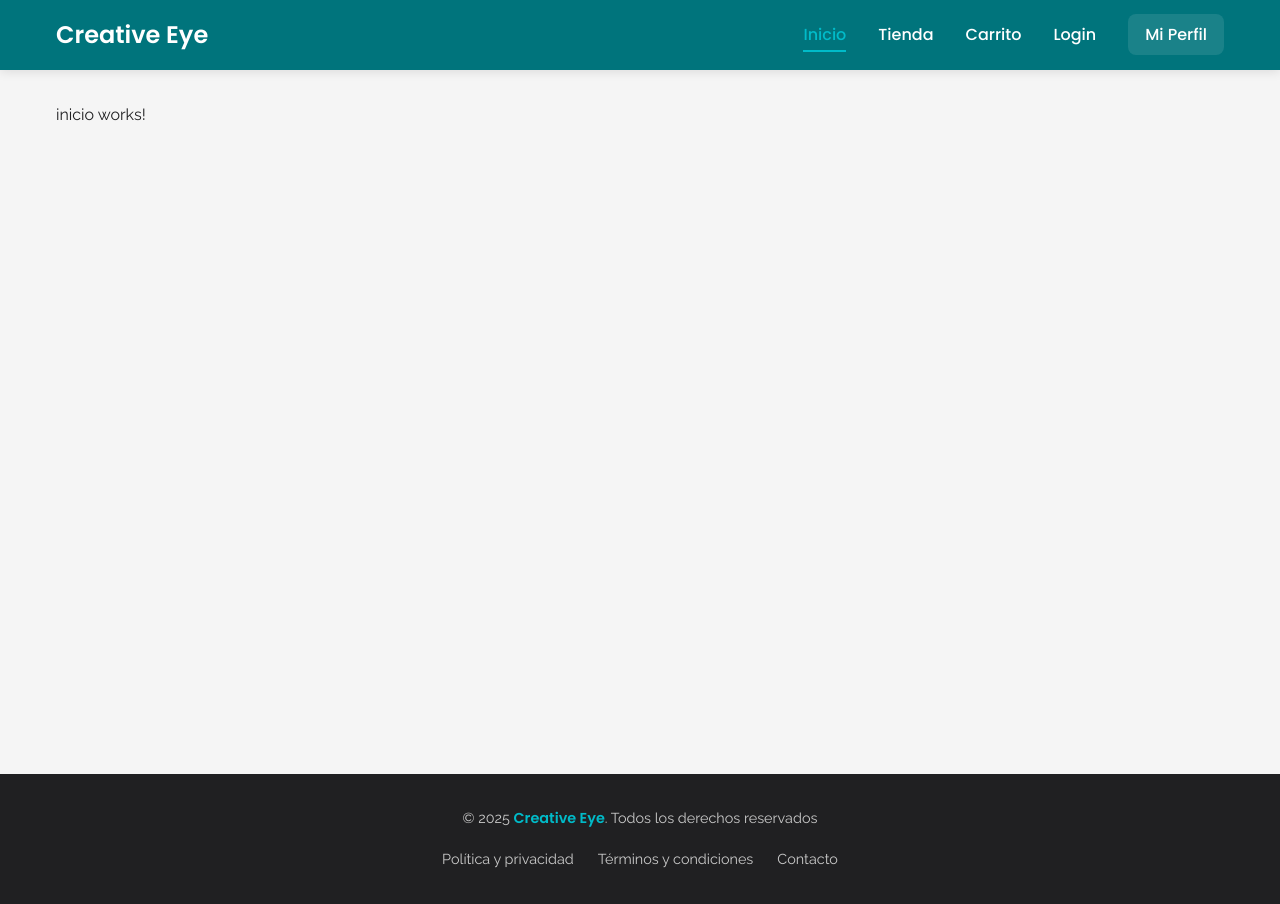
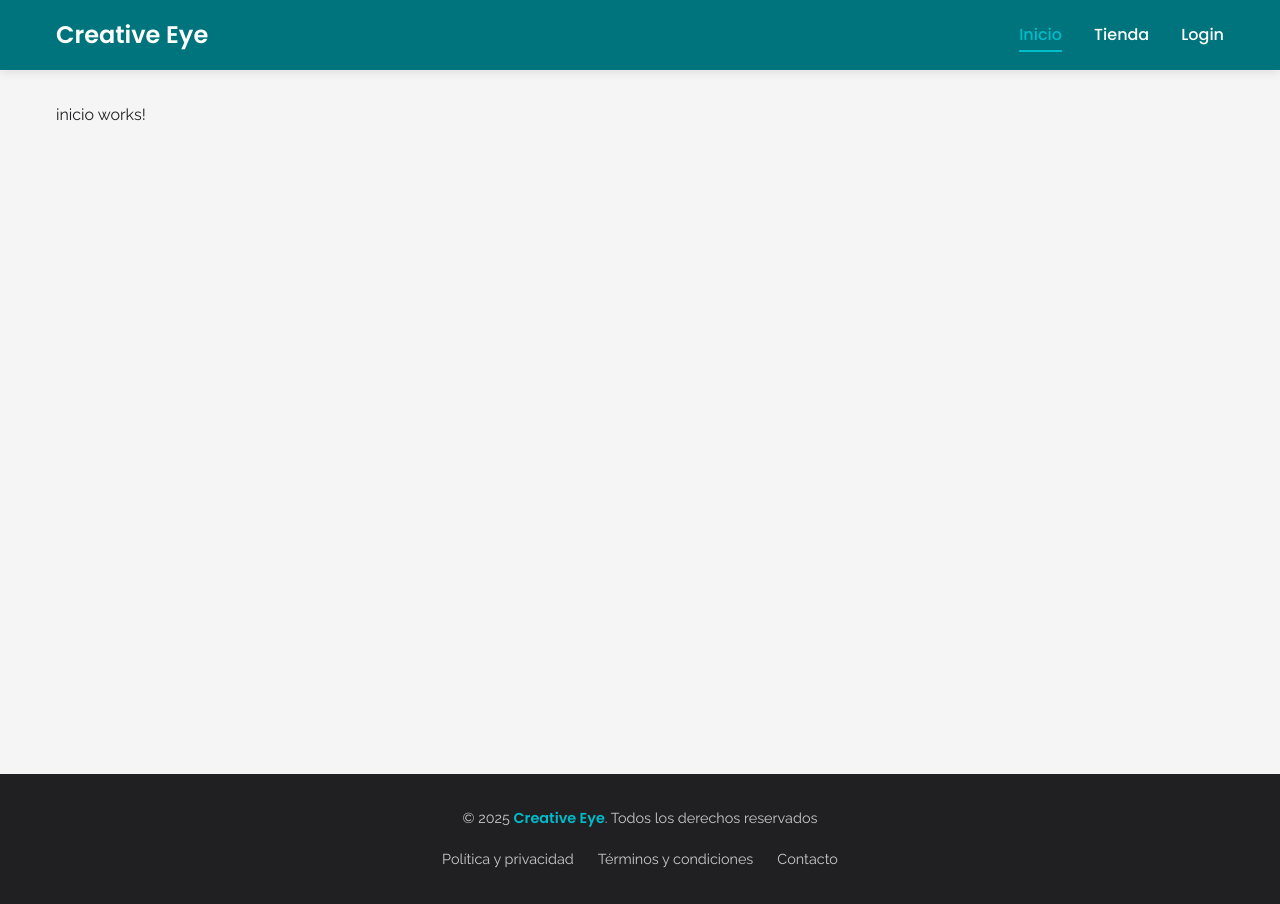
Before and after one commit to bcolomer/creative_eye, an Angular app in the folder frontend/: page / in a window 1280 px wide. Built offline with nearby package versions, Linux system fonts and the light colour scheme.

Commit message:
Fix: Lógica de visibilidad del Carrito/Login/Perfil y protección de compra

```diff
--- a/frontend/src/app/app.component.html
+++ b/frontend/src/app/app.component.html
@@ -24,17 +24,17 @@
                     <a [routerLink]="['/productos']" (click)="closeMenu()" routerLinkActive="encabezado__enlace--activo" class="encabezado__enlace">Tienda</a>
                 </li>
 
-            <li class="encabezado__item">
+                <li class="encabezado__item" *ngIf="authService.isLoggedIn()">
                     <a [routerLink]="['/carrito']" (click)="closeMenu()" routerLinkActive="encabezado__enlace--activo" class="encabezado__enlace">
                         Carrito <span *ngIf="cartItemCount > 0" class="encabezado__contador">({{ cartItemCount }})</span>
                     </a>
                 </li>
 
-            <li class="encabezado__item">
+                <li class="encabezado__item" *ngIf="!authService.isLoggedIn()">
                     <a [routerLink]="['/login']" (click)="closeMenu()" routerLinkActive="encabezado__enlace--activo" class="encabezado__enlace">Login</a>
                 </li>
 
-            <li class="encabezado__item">
+                <li class="encabezado__item" *ngIf="authService.isLoggedIn()">
                     <a [routerLink]="['/perfil']" (click)="closeMenu()" routerLinkActive="encabezado__enlace--activo" class="encabezado__enlace encabezado__enlace--boton">Mi Perfil</a>
                 </li>
 
--- a/frontend/src/app/app.component.ts
+++ b/frontend/src/app/app.component.ts
@@ -24,7 +24,8 @@ export class AppComponent implements OnInit {
 
   constructor(
     private cartService: CartService,
-    private authService: AuthService
+    // private authService: AuthService
+    public authService: AuthService
   ) {}
 
   ngOnInit(): void {
--- a/frontend/src/app/pages/producto-detalle/producto-detalle.component.ts
+++ b/frontend/src/app/pages/producto-detalle/producto-detalle.component.ts
@@ -2,7 +2,8 @@ import { Component, OnInit } from '@angular/core';
 import { CommonModule } from '@angular/common'; // Para usar *ngIf en el HTM
 
 
-import { ActivatedRoute } from '@angular/router'; // Lee la URL
+import { ActivatedRoute, Router } from '@angular/router'; // Lee la URL
+import { AuthService } from '../../services/auth.service';
 import { ProductService } from '../../services/product.service'; // Para PEDIR el producto
 import { CartService } from '../../services/cart.service';
 
@@ -25,8 +26,10 @@ export class ProductoDetalleComponent implements OnInit {
 
   constructor(
     private route: ActivatedRoute, // Para leer la URL
+    private router: Router,
     private productService: ProductService, // Para pedir datos
-    private cartService: CartService
+    private cartService: CartService,
+    private authService: AuthService
   ) {}
 
   ngOnInit(): void {
@@ -66,20 +69,24 @@ export class ProductoDetalleComponent implements OnInit {
   }
 
   // Llamamos al CartService para añadir el producto actual al carrito.
-addToCart(): void {
+  addToCart(): void {
+
+    // Comprobamos si NO está logueado
+    if (!this.authService.isLoggedIn()) {
+      alert('Debes ser un usuario registrado para realizar la compra');
+      this.router.navigate(['/login']);
+      return;
+    }
+
+    // Si está logueado, continúa normal
     if (this.producto) {
-
-      // 4. AHORA lee la cantidad de 'this.cantidad'
       this.cartService.addProduct(this.producto, this.cantidad).subscribe({
-
         next: (respuesta) => {
-          console.log('Producto añadido con éxito', respuesta);
           alert('¡Producto añadido al carrito!');
-          // (Opcional) Resetea la cantidad a 1 después de añadir
           this.cantidad = 1;
         },
         error: (err) => {
-          console.error('Error al añadir el producto:', err);
+          console.error(err);
           alert('No se pudo añadir el producto. Inténtalo de nuevo.');
         }
       });
```
Lines whose indentation alone changed are shown as unchanged.
